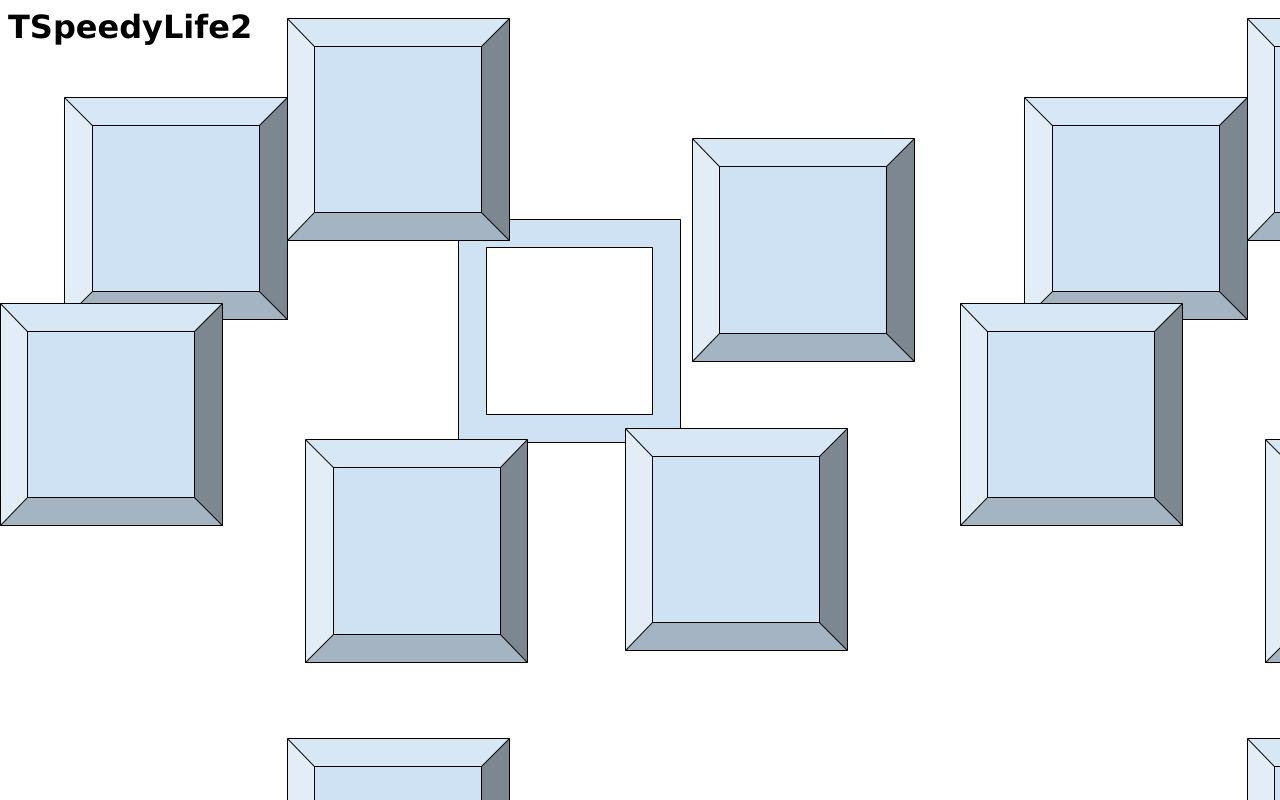
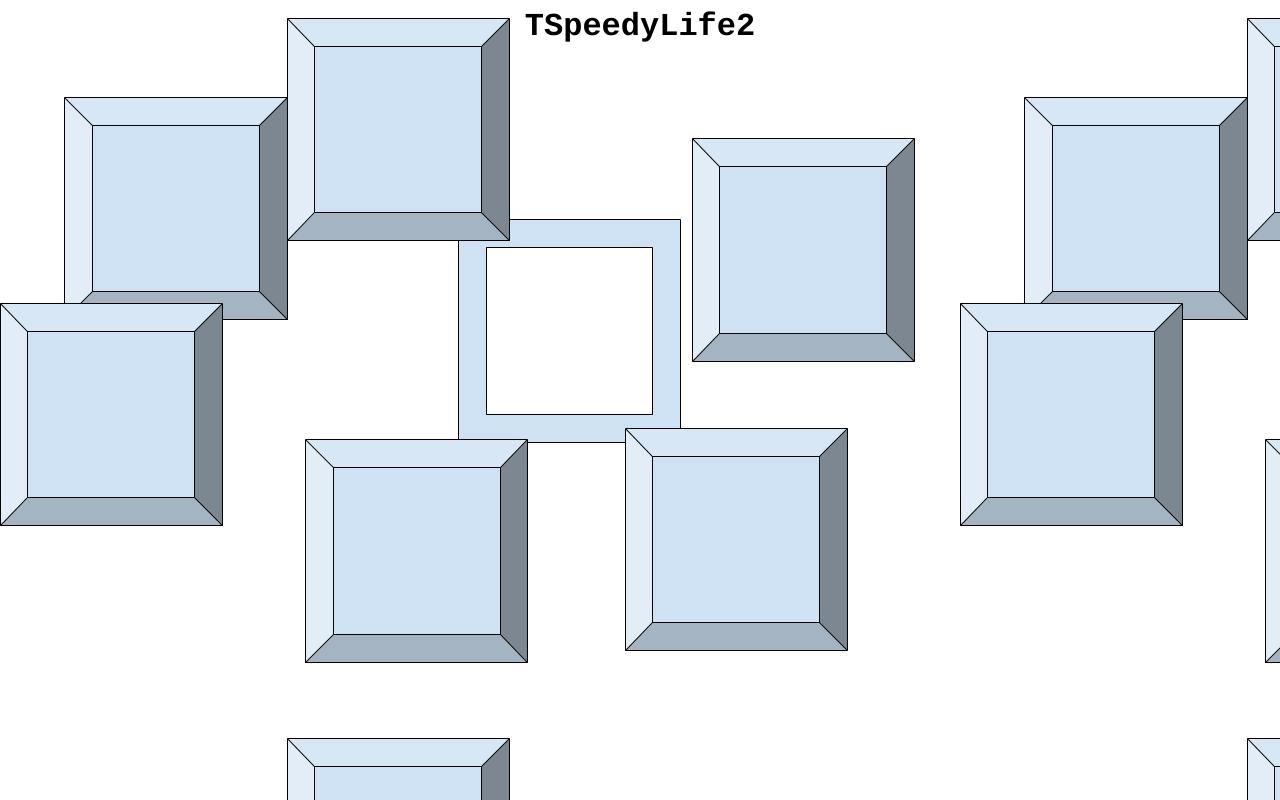
Before and after one commit to CodeSalvageO/tspeedylife1, a plain HTML site: page index.html in a window 1280 px wide. Drawn offline with Linux system fonts and the light colour scheme.

Commit message:
Update index.html

```diff
--- a/index.html
+++ b/index.html
@@ -1,5 +1,5 @@
 <title>TSpeedyLife1</title>
 <body>
 <body background="wow.jpg">
-<h1 style="font-family:verdana;">TSpeedyLife2</h1>
+<center><h1 style="font-family:courier;">TSpeedyLife2</h1></center>
 </body>
```
